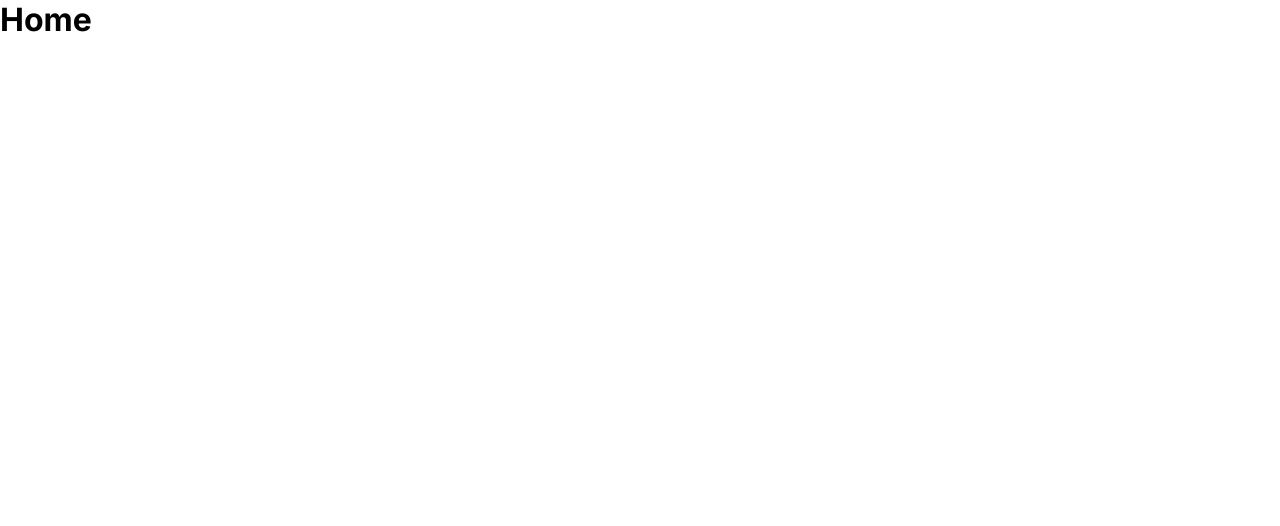
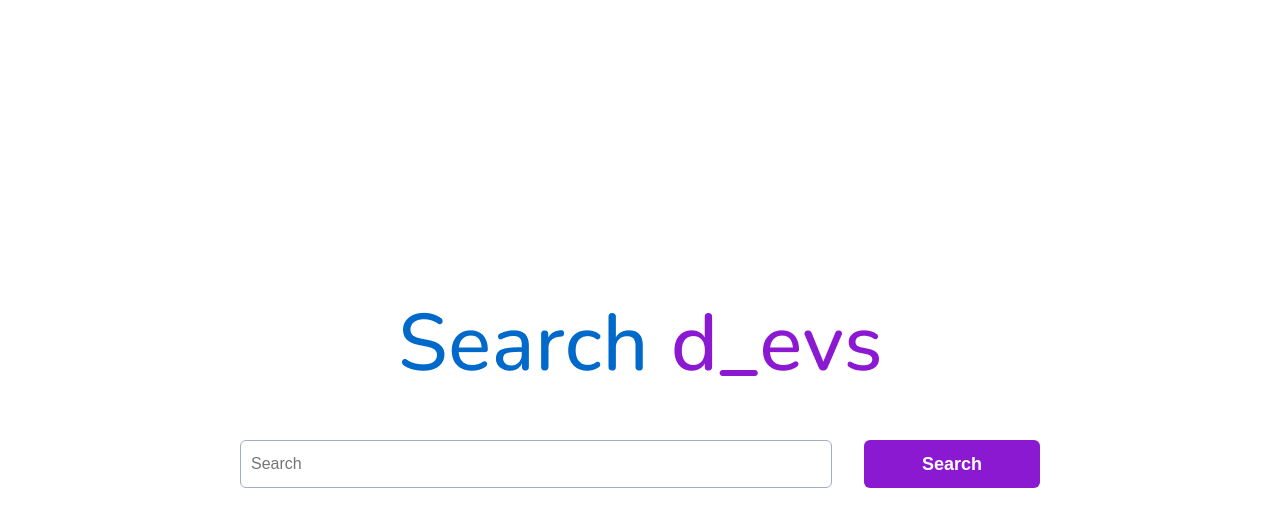
Before and after one commit to DiegoCapella/petize-search-devs, a React (Vite) app: page /home in a window 1280 px wide. Shown: the top 526 px of the page. Built offline with nearby package versions, Linux system fonts and the light colour scheme.

Commit message:
feat: add Home page layout

```diff
--- a/src/pages/Home/index.tsx
+++ b/src/pages/Home/index.tsx
@@ -1,3 +1,21 @@
+import { Container, Grid } from '@mui/material'
+import img from '../../assets/Search d_evs.png'
+import { Search } from '../../components/Search'
+
 export function Home() {
-  return <h1>Home</h1>
+  return (
+    <Container>
+      <Grid
+        container
+        direction="column"
+        justifyContent="center"
+        alignItems="center"
+        gap={8}
+        height="100vh"
+      >
+        <img src={img} />
+        <Search />
+      </Grid>
+    </Container>
+  )
 }
```
Also changed, not shown: src/assets/Search d_evs.png (added).
